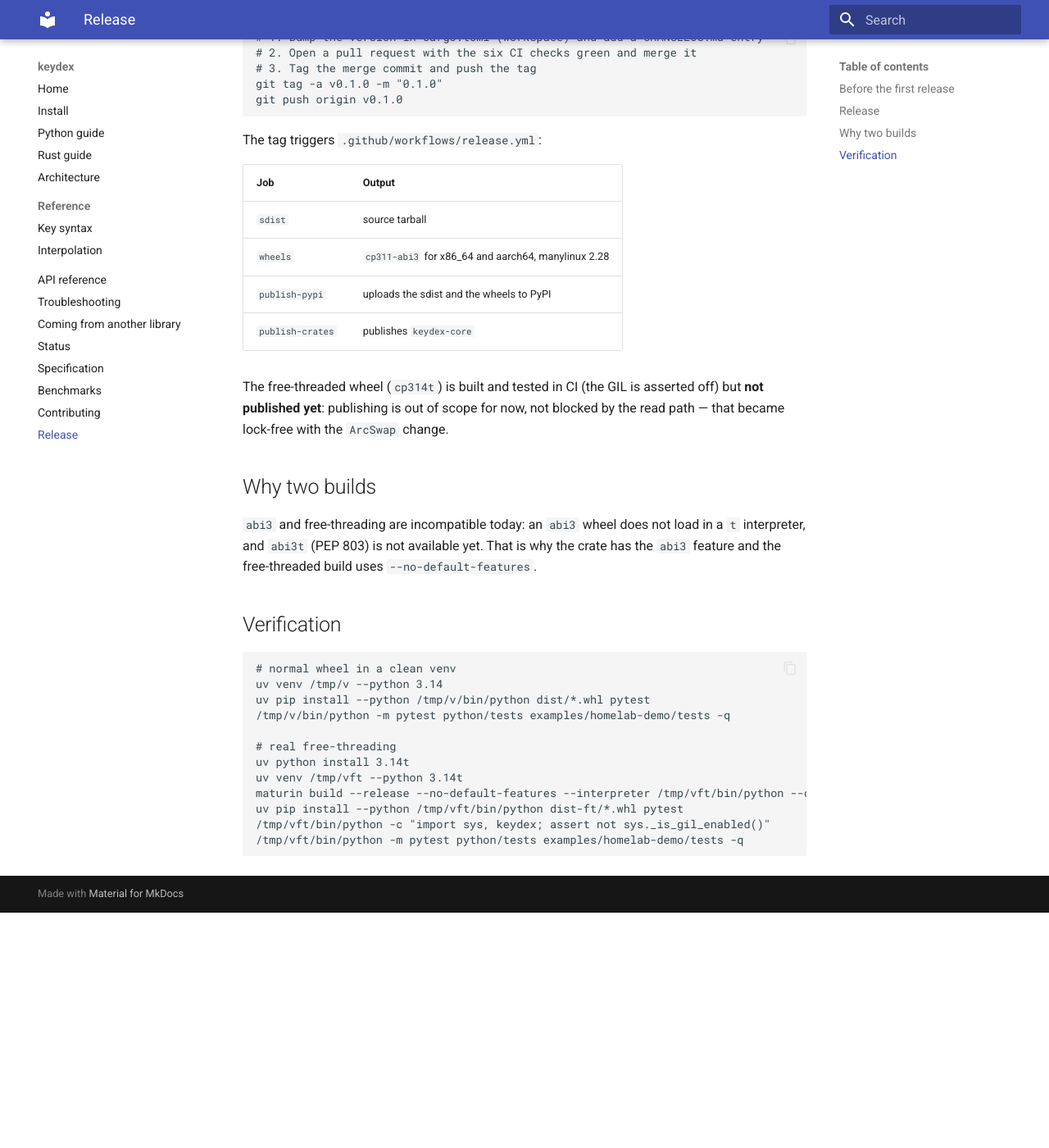
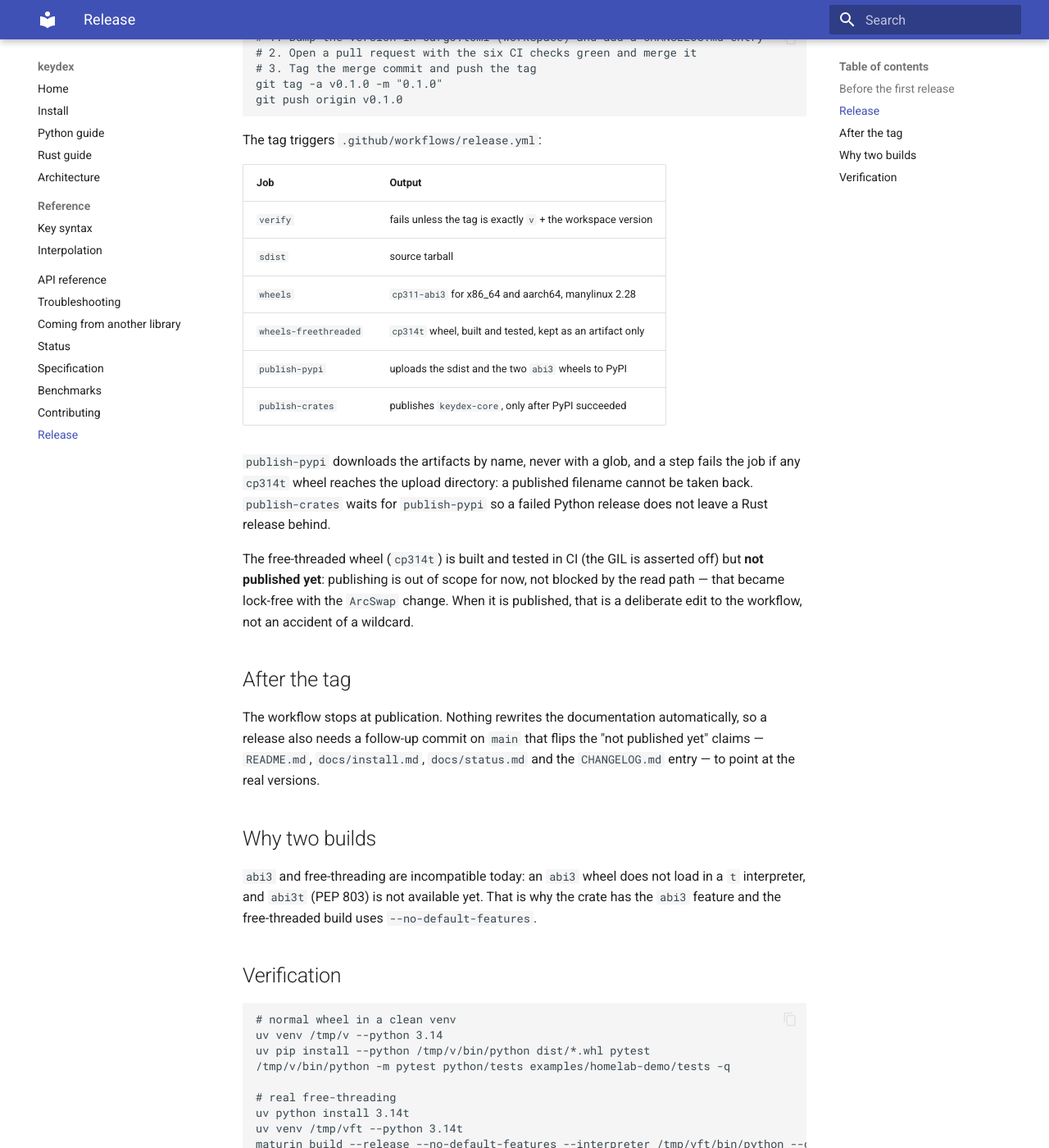
Before and after one commit to carlosemart/keydex, an MkDocs documentation site: the page built from docs/release.md, in a window 1280 px wide and 1400 px high, scrolled down 499 px. Shown: the whole window at 82% size. Built offline with MkDocs 1.6.1 and Material for MkDocs 9.7.7, drawn with Linux system fonts in a browser that asks for light colours; before the commit the page ends 1612 px from its top, so only the background shows below that.

Commit message:
fix: structured resolver errors, no-prefix environment, redacted failures
The five blockers left by the validation pass, plus the release workflow.

Engine
- `Resolver::resolve` returns `ResolveError`: `NotFound` lets a placeholder default apply,
  `Invalid(message)` fails the load with the new `Error::Resolver`, carrying the key, the
  resolver name and the reason. A resolver can no longer swallow its own error, and the
  public API is fixed before 0.1.0 rather than after.
- A validation message for a sensitive node redacts the value (`got <redacted>`), so a
  secret that fails coercion does not end up in a log or a traceback.

Python
- With `env_prefix=""` and no `env`, the process environment is not read: `USER`, `HOME` or
  `PATH` could silently override configuration keys. Pass `env=os.environ` to opt in.
- `tuple[T]` is rejected with `TypeError` instead of being accepted and coming back as a
  list.

Release workflow
- `verify` fails unless the tag is `v` + the workspace version.
- `publish-pypi` downloads the sdist and the two `abi3` wheels by name and refuses to run
  if a `cp314t` wheel reaches the upload directory; a PyPI filename cannot be taken back.
- `publish-crates` needs `publish-pypi`, so a failed Python release leaves crates.io alone.

Docs: the `Resolver` contract, the `str` coercion rule, the no-prefix environment, the
release jobs and the post-tag documentation step.

Tests: 65 Rust (+2 doctests) and 82 Python, including the resolver fallback, the invalid
resolver call, the redacted failure and the environment opt-in.

```diff
--- a/docs/release.md
+++ b/docs/release.md
@@ -26,14 +26,29 @@
 
 | Job | Output |
 |---|---|
+| `verify` | fails unless the tag is exactly `v` + the workspace version |
 | `sdist` | source tarball |
 | `wheels` | `cp311-abi3` for x86_64 and aarch64, manylinux 2.28 |
-| `publish-pypi` | uploads the sdist and the wheels to PyPI |
-| `publish-crates` | publishes `keydex-core` |
+| `wheels-freethreaded` | `cp314t` wheel, built and tested, kept as an artifact only |
+| `publish-pypi` | uploads the sdist and the two `abi3` wheels to PyPI |
+| `publish-crates` | publishes `keydex-core`, only after PyPI succeeded |
+
+`publish-pypi` downloads the artifacts by name, never with a glob, and a step fails the job
+if any `cp314t` wheel reaches the upload directory: a published filename cannot be taken
+back. `publish-crates` waits for `publish-pypi` so a failed Python release does not leave a
+Rust release behind.
 
 The free-threaded wheel (`cp314t`) is built and tested in CI (the GIL is asserted off) but
 **not published yet**: publishing is out of scope for now, not blocked by the read path —
-that became lock-free with the `ArcSwap` change.
+that became lock-free with the `ArcSwap` change. When it is published, that is a deliberate
+edit to the workflow, not an accident of a wildcard.
+
+## After the tag
+
+The workflow stops at publication. Nothing rewrites the documentation automatically, so a
+release also needs a follow-up commit on `main` that flips the "not published yet" claims —
+`README.md`, `docs/install.md`, `docs/status.md` and the `CHANGELOG.md` entry — to point at
+the real versions.
 
 ## Why two builds
 
```
Also changed, not shown: CHANGELOG.md (+19 -1 lines), docs/reference/interpolation.md (+6 -0 lines), docs/rust.md (+10 -4 lines), docs/spec.md (+8 -1 lines), docs/status.md (+2 -0 lines), docs/troubleshooting.md (+2 -1 lines), 12 other files.
